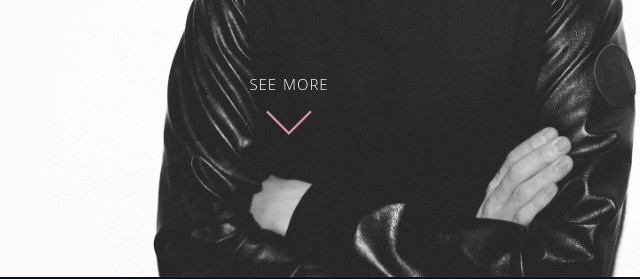
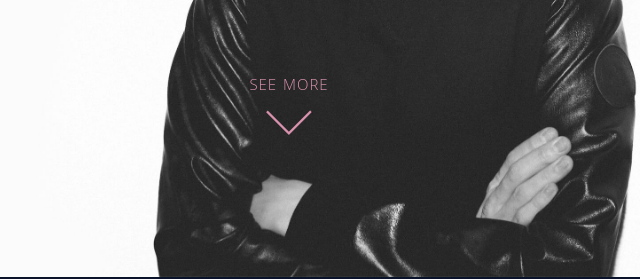
Before and after one commit to Twixxie/Portfolio-Responsive, a plain HTML site: page index.html in a window 1280 px wide. Shown: the part 534-813 px from the top of the page, 351-991 px from the left. Drawn offline with nearby package versions, Linux system fonts and the light colour scheme; some packages are replaced by stand-ins of ours.

Commit message:
updated arrow text color

```diff
--- a/css/style.css
+++ b/css/style.css
@@ -541,7 +541,7 @@ table {
 }
 .hero p {
   letter-spacing: 1px;
-  color: #fff;
+  color: #db93b0;
   font-size: 15px;
 }
 /* Boucing Arrow Animation */
```
